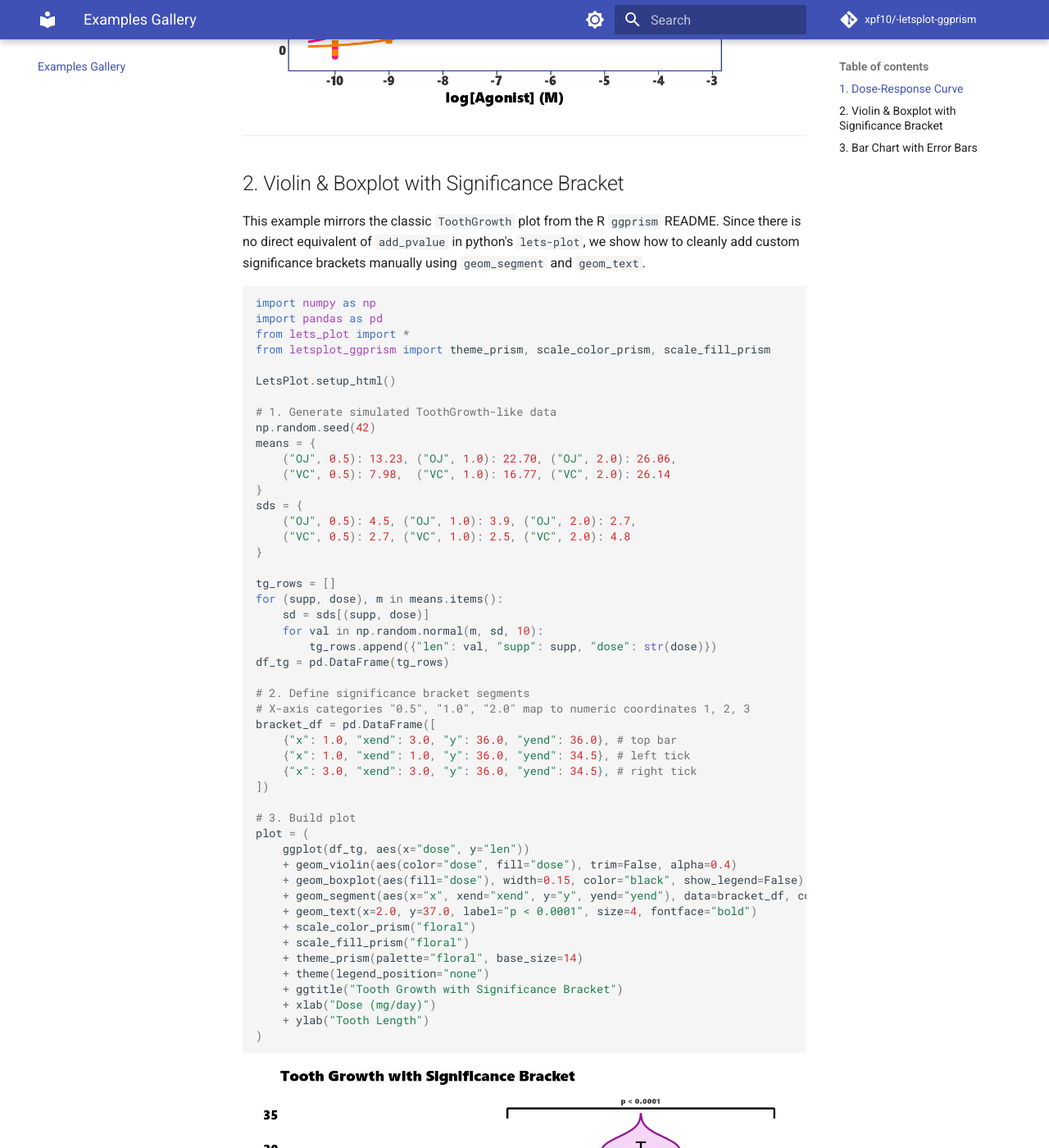
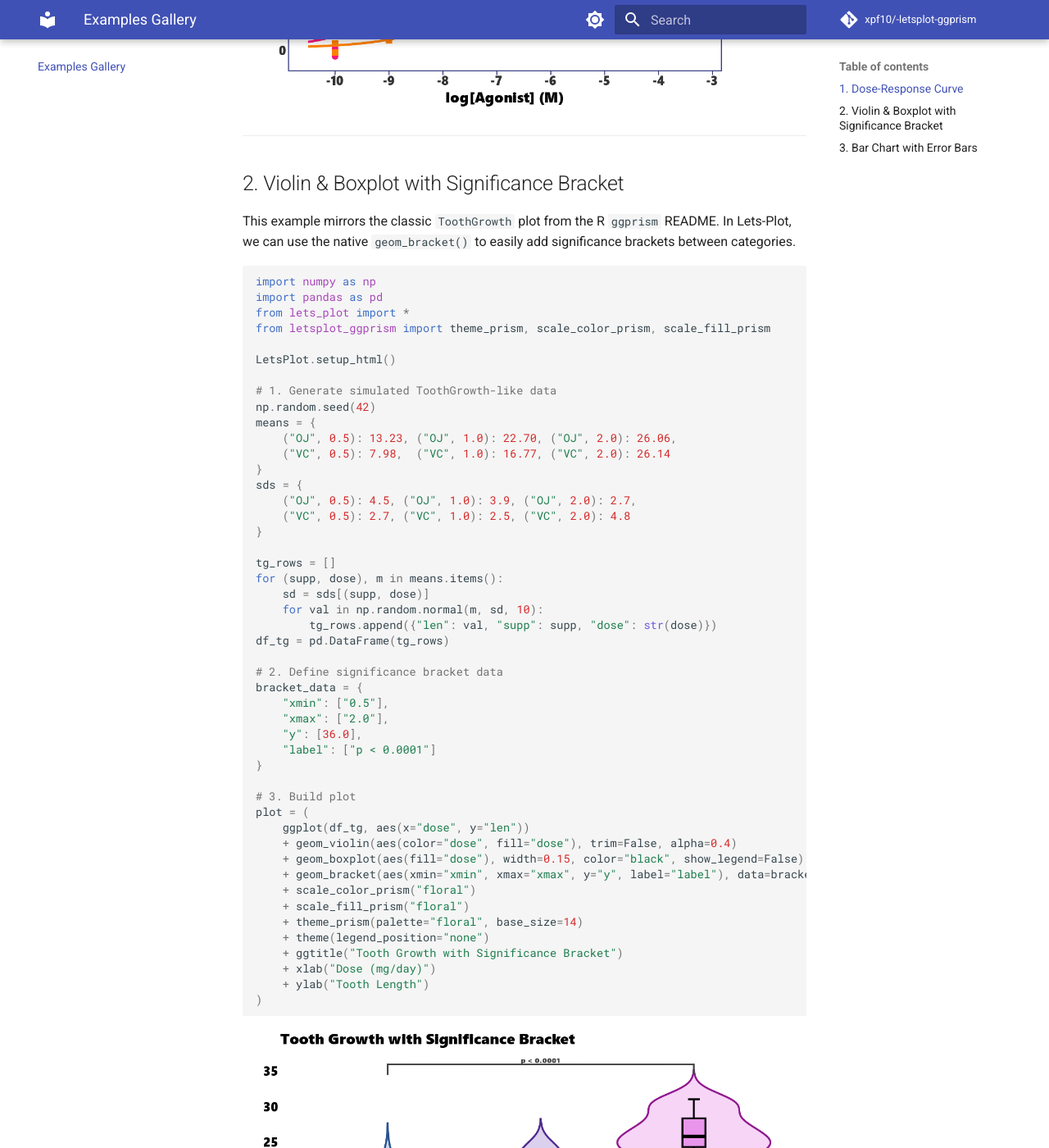
Before and after one commit to xpf10/-letsplot-ggprism, an MkDocs documentation site: the page built from docs/examples.md, in a window 1280 px wide and 1400 px high, scrolled down 1918 px. Shown: the whole window at 82% size. Built offline with MkDocs 1.6.1 and Material for MkDocs 9.7.7, drawn with Linux system fonts in a browser that asks for light colours; comment, search, counter and statistics services are not loaded.

Commit message:
Use native geom_bracket for significance annotation in ToothGrowth example

````diff
--- a/docs/examples.md
+++ b/docs/examples.md
@@ -73,7 +73,7 @@ plot = (
 
 ## 2. Violin & Boxplot with Significance Bracket
 
-This example mirrors the classic `ToothGrowth` plot from the R `ggprism` README. Since there is no direct equivalent of `add_pvalue` in python's `lets-plot`, we show how to cleanly add custom significance brackets manually using `geom_segment` and `geom_text`.
+This example mirrors the classic `ToothGrowth` plot from the R `ggprism` README. In Lets-Plot, we can use the native `geom_bracket()` to easily add significance brackets between categories.
 
 ```python
 import numpy as np
@@ -101,21 +101,20 @@ for (supp, dose), m in means.items():
         tg_rows.append({"len": val, "supp": supp, "dose": str(dose)})
 df_tg = pd.DataFrame(tg_rows)
 
-# 2. Define significance bracket segments
-# X-axis categories "0.5", "1.0", "2.0" map to numeric coordinates 1, 2, 3
-bracket_df = pd.DataFrame([
-    {"x": 1.0, "xend": 3.0, "y": 36.0, "yend": 36.0}, # top bar
-    {"x": 1.0, "xend": 1.0, "y": 36.0, "yend": 34.5}, # left tick
-    {"x": 3.0, "xend": 3.0, "y": 36.0, "yend": 34.5}, # right tick
-])
+# 2. Define significance bracket data
+bracket_data = {
+    "xmin": ["0.5"],
+    "xmax": ["2.0"],
+    "y": [36.0],
+    "label": ["p < 0.0001"]
+}
 
 # 3. Build plot
 plot = (
     ggplot(df_tg, aes(x="dose", y="len"))
     + geom_violin(aes(color="dose", fill="dose"), trim=False, alpha=0.4)
     + geom_boxplot(aes(fill="dose"), width=0.15, color="black", show_legend=False)
-    + geom_segment(aes(x="x", xend="xend", y="y", yend="yend"), data=bracket_df, color="black", size=0.8)
-    + geom_text(x=2.0, y=37.0, label="p < 0.0001", size=4, fontface="bold")
+    + geom_bracket(aes(xmin="xmin", xmax="xmax", y="y", label="label"), data=bracket_data, size=4, fontface="bold")
     + scale_color_prism("floral")
     + scale_fill_prism("floral")
     + theme_prism(palette="floral", base_size=14)
````
Also changed, not shown: generate_examples.py (+8 -9 lines), docs/images/tooth_growth.png.
